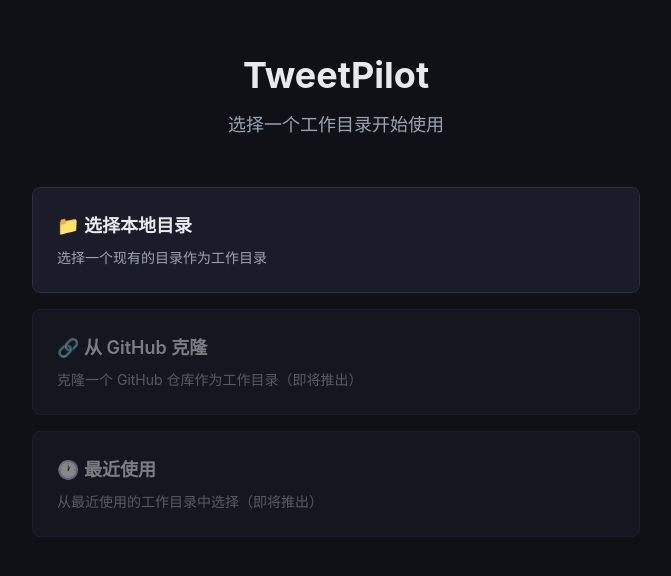
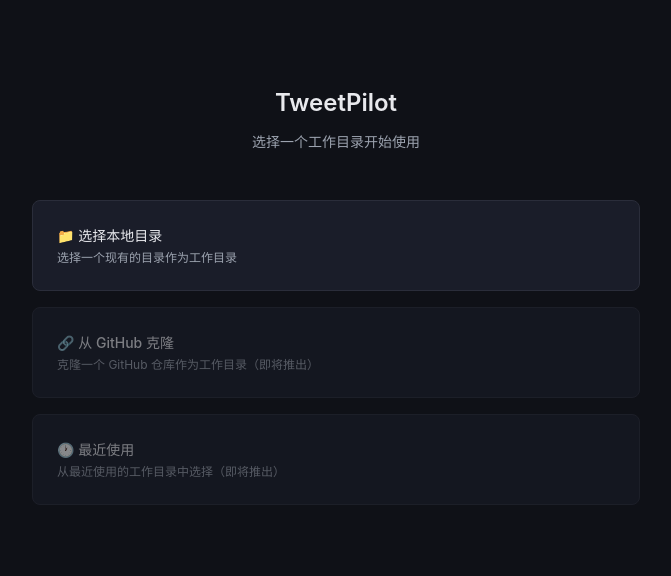
Before and after one commit to aiwithblockchain/TweetPilot, a React (Vite) app: page / in a window 1280 px wide. Shown: the part 104-680 px from the top of the page, without its empty margins (304-975 px from the left). Built offline with nearby package versions, Linux system fonts and the light colour scheme.

Commit message:
style: 更新 WorkspaceSelector 组件的文本样式和布局

```diff
--- a/src/pages/WorkspaceSelector.tsx
+++ b/src/pages/WorkspaceSelector.tsx
@@ -31,8 +31,8 @@ export default function WorkspaceSelector({ onWorkspaceSelected }: WorkspaceSele
     <div className="h-screen flex items-center justify-center bg-[var(--color-bg)]">
       <div className="max-w-2xl w-full px-8">
         <div className="text-center mb-12">
-          <h1 className="text-4xl font-bold mb-4">TweetPilot</h1>
-          <p className="text-lg text-secondary">
+          <h1 className="text-2xl font-semibold mb-3">TweetPilot</h1>
+          <p className="text-base text-secondary">
             选择一个工作目录开始使用
           </p>
         </div>
@@ -43,8 +43,8 @@ export default function WorkspaceSelector({ onWorkspaceSelected }: WorkspaceSele
             disabled={loading}
             className="p-6 bg-[var(--color-surface)] border border-[var(--color-border)] rounded-lg hover:border-[#6D5BF6] transition-colors text-left disabled:opacity-50"
           >
-            <div className="text-lg font-semibold mb-2">📁 选择本地目录</div>
-            <div className="text-sm text-secondary">
+            <div className="text-base font-medium mb-1">📁 选择本地目录</div>
+            <div className="text-xs text-secondary">
               选择一个现有的目录作为工作目录
             </div>
           </button>
@@ -53,8 +53,8 @@ export default function WorkspaceSelector({ onWorkspaceSelected }: WorkspaceSele
             disabled
             className="p-6 bg-[var(--color-surface)] border border-[var(--color-border)] rounded-lg opacity-50 text-left cursor-not-allowed"
           >
-            <div className="text-lg font-semibold mb-2">🔗 从 GitHub 克隆</div>
-            <div className="text-sm text-secondary">
+            <div className="text-base font-medium mb-1">🔗 从 GitHub 克隆</div>
+            <div className="text-xs text-secondary">
               克隆一个 GitHub 仓库作为工作目录（即将推出）
             </div>
           </button>
@@ -63,8 +63,8 @@ export default function WorkspaceSelector({ onWorkspaceSelected }: WorkspaceSele
             disabled
             className="p-6 bg-[var(--color-surface)] border border-[var(--color-border)] rounded-lg opacity-50 text-left cursor-not-allowed"
           >
-            <div className="text-lg font-semibold mb-2">🕐 最近使用</div>
-            <div className="text-sm text-secondary">
+            <div className="text-base font-medium mb-1">🕐 最近使用</div>
+            <div className="text-xs text-secondary">
               从最近使用的工作目录中选择（即将推出）
             </div>
           </button>
```
